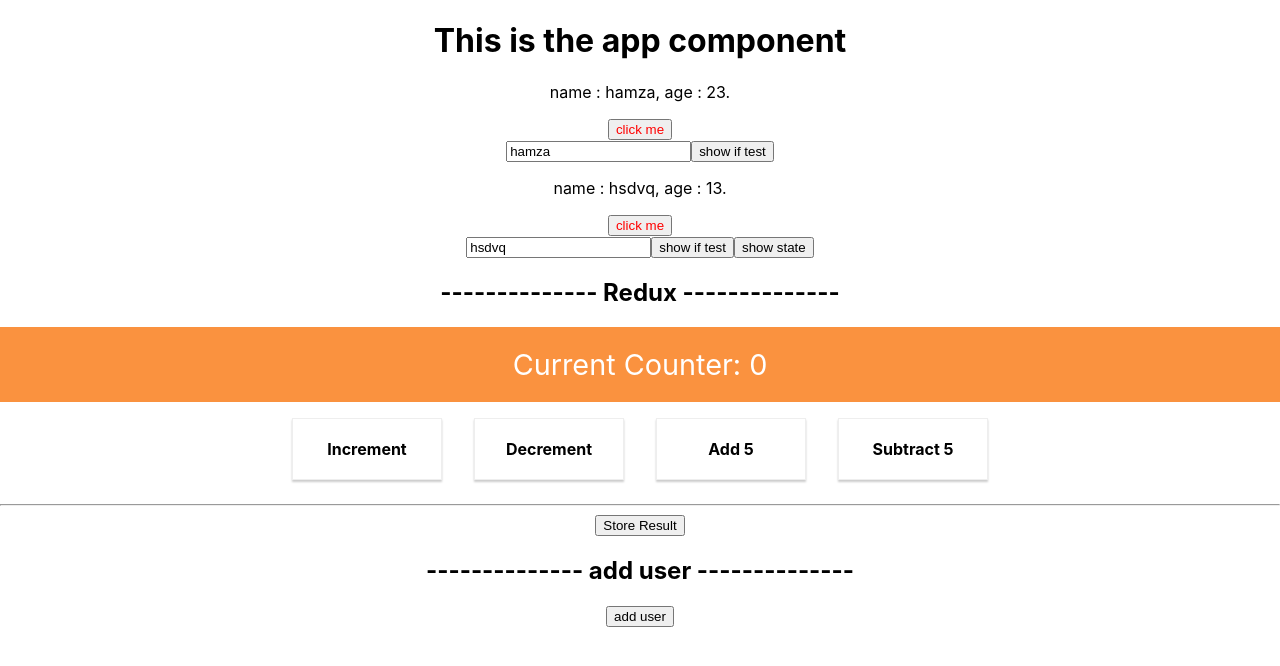
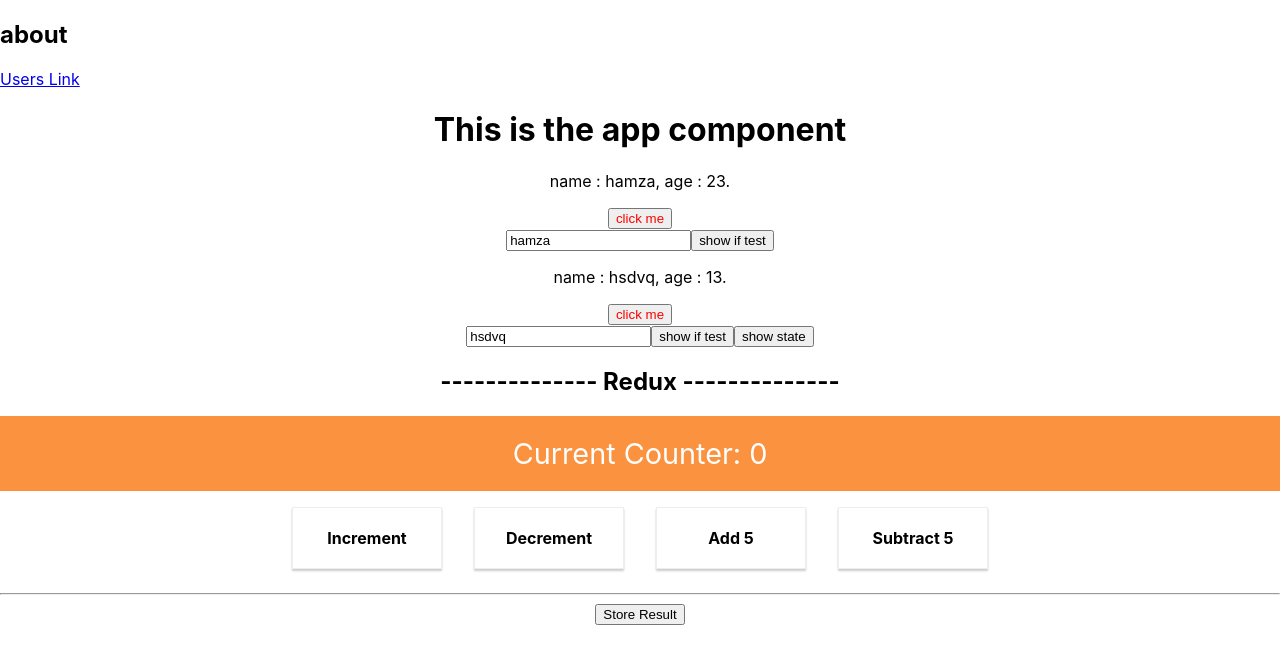
Before and after one commit to HamzaARZ/react-demo-app, a React (Create React App) app: page /about in a window 1280 px wide. Shown: the top 666 px of the page. Built offline with nearby package versions, Linux system fonts and the light colour scheme.

Commit message:
add routing

```diff
--- a/package.json
+++ b/package.json
@@ -11,6 +11,7 @@
     "react": "^17.0.1",
     "react-dom": "^17.0.1",
     "react-redux": "^7.2.3",
+    "react-router-dom": "^5.2.1",
     "react-scripts": "4.0.3",
     "redux": "^4.0.5",
     "redux-thunk": "^2.3.0",
--- a/src/App.js
+++ b/src/App.js
@@ -1,28 +1,20 @@
 import './App.css';
 
-import React, { useState, useEffect, useRef, useContext } from 'react';
-import axios from 'axios';
+import React, { useState } from 'react';
 
+import { Route, BrowserRouter as Router, Switch, NavLink } from 'react-router-dom';
 // import { BrowserRouter as Router, Route, Switch } from 'react-router-dom';
 
 
-import Person from './components/person/Person';
 import Person2 from './components/person2/Person2';
-import TestIf from './components/TestIf/TestIf';
 import TestIfContext from './context/testIf-context';
 import Counter from './containers/Counter/Counter';
+import Users from './containers/users/Users';
+import About from './containers/users/About';
 
 
-function App() {
 
-  const buttonTestIfRef = useRef(null);
-
-
-  // useEffect(() => {
-  //   buttonTestIfRef.current.click();
-  // }, []);
-
-
+const App = () => {
   const [personState, setPersonState] = useState({
     persons: [
       { name: 'hamza', age: 23 },
@@ -31,7 +23,8 @@ function App() {
     testIf: false
   });
 
-  const [otherState, setOtherState] = useState("other values");
+  const [toggle, setToggle] = useState(false);
+
 
   const onClickButton = (newName) => {
     setPersonState({
@@ -64,34 +57,46 @@ function App() {
     console.log(personState);
   };
 
-  const addUser = () => {
-    console.log("add user");
-    axios.post('http://localhost:8080/auth/admin/realms/Ebanking-realm/users', {
-      username: "test-user",
-      lastName: "test",
-      firstName: "joe",
-      email: "test@mail.de",
-      attributes: {
-        test: "attr"
-      },
-      enabled: true,
-      credentials: [
-        {
-          type: "password",
-          value: "test",
-          temporary: false
-        }
-      ]
-    })
-      .then(response => {
-        console.log(response);
-      })
-      .catch(error => {
-        console.log(error);
-      });
+  const toggleLink = () => {
+    setToggle(!toggle);
   }
 
   return (
+    <>
+
+      {/* routing */}
+
+      <Router>
+        <Switch>
+          <Route path="/users">
+            <Users />
+          </Route>
+
+          <Route path="/about">
+            <About />
+          </Route>
+
+        </Switch>
+
+        {/* <NavLink to="/users">
+          Users Link
+
+        </NavLink> */}
+        <NavLink
+          onClick={toggleLink}
+          to={
+            { pathname: toggle ? "/": "/users", userProps: "props..." }
+          }
+        >
+          Users Link
+        </NavLink>
+
+      </Router>
+
+
+
+      {/* /routing */}
+
       <div className="App">
         <h1 className="person">This is the app component</h1>
 
@@ -132,11 +137,8 @@ function App() {
         <Counter />
 
 
-      <h2>-------------- add user --------------</h2>
-      <button onClick={addUser}>add user</button>
-
-
       </div>
+    </>
   );
 
 
--- a/src/components/person/Person.js
+++ b/src/components/person/Person.js
@@ -1,27 +1,24 @@
-import react, {useState} from 'react';
+import React, { useState } from "react";
 
 
 const Person = props => {
     const [personState, setPersonState] = useState({
-        persons : [
-            {name: 'hamza', age : 23},
-            {name: 'hsdvq', age : 13}
+        persons: [
+            { name: 'hamza', age: 23 },
+            { name: 'hsdvq', age: 13 }
         ]
     });
-
-    const [otherState, setOtherState] = useState("other values");
 
     const onClickButton = () => {
         setPersonState({
             persons: [
-                {name: 'hamza', age : 33},
-                {name: 'hsdaa', age : 22}
+                { name: 'hamza', age: 33 },
+                { name: 'hsdaa', age: 22 }
             ]
         })
-      };
+    };
 
-      console.log(personState);
-      console.log(otherState);
+    console.log(personState);
 
     return (
         <div>
@@ -29,7 +26,7 @@ const Person = props => {
             <p>name : {personState.persons[0].name}, age : {personState.persons[0].age}.</p>
             <p>name : {personState.persons[1].name}, age : {personState.persons[1].age}.</p>
             <p>{5 + 1}</p>
-            <button onClick = {onClickButton}>click me</button>
+            <button onClick={onClickButton}>click me</button>
             <p>{props.children}</p>
         </div>
     );
--- a/src/components/person2/Person2.js
+++ b/src/components/person2/Person2.js
@@ -1,4 +1,4 @@
-import react, { Fragment, useContext } from 'react';
+import React, { Fragment, useContext } from 'react';
 import PropTypes from 'prop-types';
 
 import classes from './Person2.module.css';
@@ -12,15 +12,7 @@ const Person2 = props => {
 
     const testIfContext = useContext(TestIfContext);
 
-    const onClickButton = () => {
-    };
 
-
-    const buttonStyles = {
-        cursor: "pointer",
-        "background-color": "green"
-        // backgroundColor: "red"
-    }
     const classestest = [];
 
     classestest.push(classes.teest);
--- a/src/containers/Counter/Counter.js
+++ b/src/containers/Counter/Counter.js
@@ -24,6 +24,8 @@ class Counter extends Component {
             case 'sub':
                 this.setState( ( prevState ) => { return { counter: prevState.counter - value } } )
                 break;
+            default:
+                return
         }
     }
 
--- /dev/null
+++ b/src/containers/users/About.js
@@ -0,0 +1,14 @@
+import React from "react";
+
+const About = props => {
+    console.log(props);
+    return (
+        <div>
+            <h2>
+                about
+            </h2>
+        </div>
+    )
+}
+
+export default About;
--- /dev/null
+++ b/src/containers/users/Users.js
@@ -0,0 +1,28 @@
+import React, { useEffect, useState } from "react";
+
+const Users = props => {
+
+    const [user, setUser] = useState(null);
+
+    useEffect(() => {
+        setUser(null)
+    }, [])
+    console.log(props);
+
+    return (
+        <div>
+            <h2>
+                users
+            </h2>
+            {user &&
+                <p>
+                    usen name: {user.name}
+                    usen id: {user.id}
+                </p>}
+
+            {/* <p>{props.location.userProps}</p> */}
+        </div>
+    )
+}
+
+export default Users;
--- a/src/store/reducers/counter.js
+++ b/src/store/reducers/counter.js
@@ -26,9 +26,10 @@ const reducer = (state = initialState, action) => {
                 ...state,
                 counter: state.counter - action.value
             }
+        default:
+            return state;
     }
 
-    return state;
 };
 
 export default reducer;
--- a/src/store/reducers/result.js
+++ b/src/store/reducers/result.js
@@ -4,19 +4,19 @@ const initialState = {
     result: []
 };
 
-const deleteResult = (state, action) => {
-    const newResults = [...state.result];
-    newResults.splice(action.index, 1);
-    return{
-        ...state,
-        result: newResults
-    }
-}
+// const deleteResult = (state, action) => {
+//     const newResults = [...state.result];
+//     newResults.splice(action.index, 1);
+//     return {
+//         ...state,
+//         result: newResults
+//     }
+// }
 
 const reducer = (state = initialState, action) => {
     switch (action.type) {
         case actionTypes.STORE_RESULT:
-            return{
+            return {
                 ...state,
                 // concat creats a new array than add the new item
                 result: state.result.concat(action.counter)
@@ -27,14 +27,16 @@ const reducer = (state = initialState, action) => {
 
             const newResults = [...state.result];
             newResults.splice(action.index, 1);
-            return{
+            return {
                 ...state,
                 result: newResults
             }
-            // return deleteResult (state, action);
+        // return deleteResult (state, action);
+        default:
+            return state;
+
     }
 
-    return state;
 };
 
 export default reducer;
```
Lines whose indentation alone changed are shown as unchanged.
